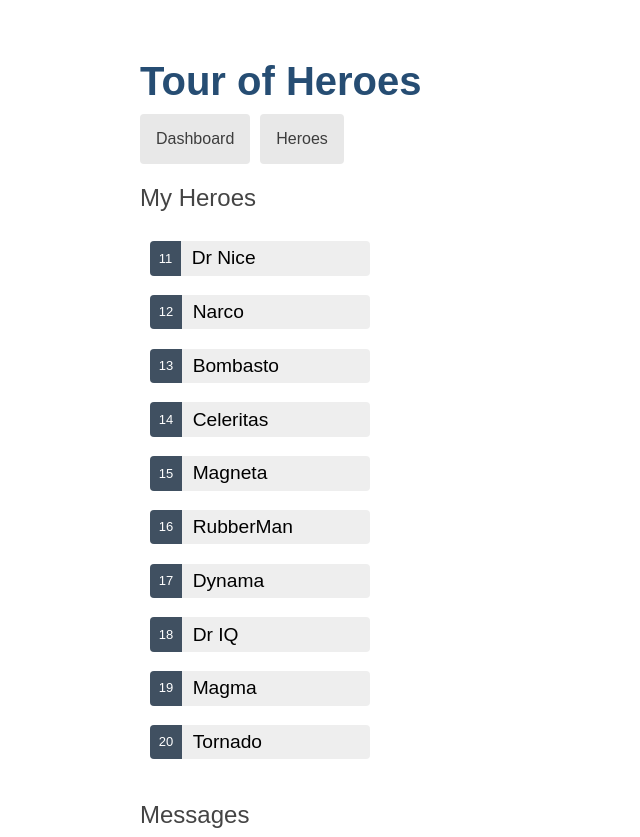
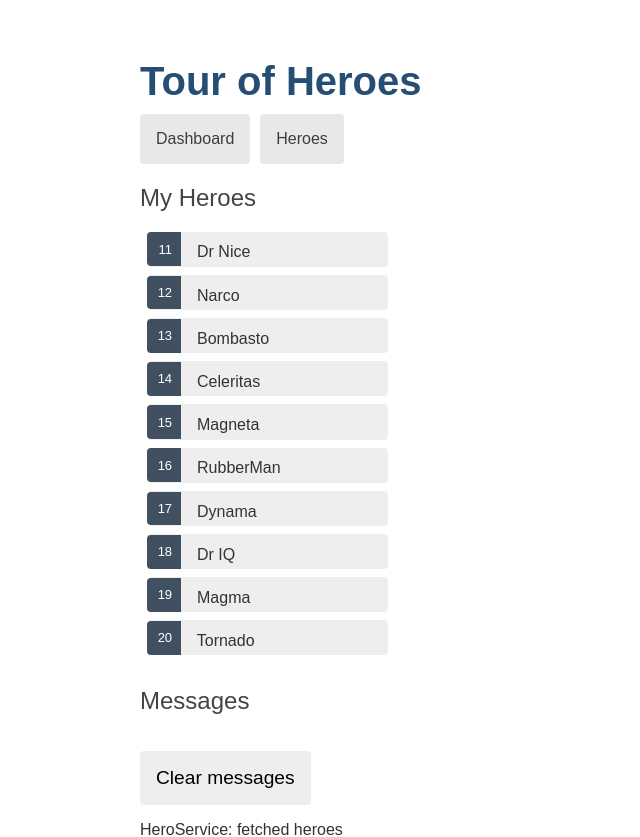
Before and after one commit to ctopheryoung/angular-tour-of-heroes, an Angular app: page /heroes in a window 1280 px wide. Shown: the top 837 px of the page, without its empty margins (0-640 px from the left). Built offline with nearby package versions, Linux system fonts and the light colour scheme.

Commit message:
use hero detail component for nav

```diff
--- a/src/app/app-routing.module.ts
+++ b/src/app/app-routing.module.ts
@@ -2,11 +2,13 @@ import { NgModule } from '@angular/core';
 import { RouterModule, Routes } from '@angular/router';
 import { HeroesComponent } from './heroes/heroes.component';
 import { DashboardComponent } from './dashboard/dashboard.component';
+import { HeroDetailComponent } from './hero-detail/hero-detail.component';
 
 const routes: Routes = [
-  { path: 'heroes', component: HeroesComponent },
+  { path: '', redirectTo: '/dashboard', pathMatch: 'full' },
+  { path: 'detail/:id', component: HeroDetailComponent },
   { path: 'dashboard', component: DashboardComponent },
-  { path: '', redirectTo: '/dashboard', pathMatch: 'full' }
+  { path: 'heroes', component: HeroesComponent }
 ];
 
 @NgModule({
--- a/src/app/dashboard/dashboard.component.html
+++ b/src/app/dashboard/dashboard.component.html
@@ -1,6 +1,7 @@
 <h2>Top Heroes</h2>
 <div class="heroes-menu">
-  <a *ngFor="let hero of heroes">
+  <a *ngFor="let hero of heroes"
+    routerLink="/detail/{{hero.id}}">
     {{ hero.name }}
   </a>
 </div>
--- a/src/app/hero-detail/hero-detail.component.css
+++ b/src/app/hero-detail/hero-detail.component.css
@@ -0,0 +1,24 @@
+/* HeroDetailComponent's private CSS styles */
+label {
+  color: #435960;
+  font-weight: bold;
+}
+input {
+  font-size: 1em;
+  padding: .5rem;
+}
+button {
+  margin-top: 20px;
+  background-color: #eee;
+  padding: 1rem;
+  border-radius: 4px;
+  font-size: 1rem;
+}
+button:hover {
+  background-color: #cfd8dc;
+}
+button:disabled {
+  background-color: #eee;
+  color: #ccc;
+  cursor: auto;
+}
--- a/src/app/hero-detail/hero-detail.component.html
+++ b/src/app/hero-detail/hero-detail.component.html
@@ -5,4 +5,5 @@
       <label for="name">Hero name: </label>
       <input id="name" [(ngModel)]="hero.name" placeholder="name">
   </div>
+  <button type="button" (click)="goBack()">go back</button>
 </div>
--- a/src/app/hero-detail/hero-detail.component.ts
+++ b/src/app/hero-detail/hero-detail.component.ts
@@ -1,4 +1,8 @@
 import { Component, OnInit, Input } from '@angular/core';
+import { ActivatedRoute } from '@angular/router';
+import { Location } from '@angular/common';
+
+import { HeroService } from '../hero.service';
 import { Hero } from '../hero';
 
 @Component({
@@ -9,9 +13,23 @@ import { Hero } from '../hero';
 export class HeroDetailComponent implements OnInit {
   @Input() hero?: Hero;
 
-  constructor() { }
+  constructor(
+    private route: ActivatedRoute,
+    private heroService: HeroService,
+    private location: Location
+  ) { }
 
   ngOnInit(): void {
+    this.getHero();
   }
 
+  getHero(): void {
+    const id = Number(this.route.snapshot.paramMap.get('id'));
+    this.heroService.getHero(id)
+      .subscribe(hero => this.hero = hero);
+  }
+
+  goBack(): void {
+    this.location.back();
+  }
 }
--- a/src/app/hero.service.ts
+++ b/src/app/hero.service.ts
@@ -14,5 +14,11 @@ export class HeroService {
     return heroes;
   }
 
+  getHero(id: number): Observable<Hero> {
+    const hero = HEROES.find(h => h.id === id)!;
+    this.messageService.add(`HeroService: fetched hero id=${id}`);
+    return of(hero);
+  }
+
   constructor(private messageService: MessageService) { }
 }
--- a/src/app/heroes/heroes.component.css
+++ b/src/app/heroes/heroes.component.css
@@ -7,47 +7,34 @@
 }
 
 .heroes li {
-  display: flex;
+  position: relative;
+  cursor: pointer;
 }
 
-.heroes button {
-  flex: 1;
-  cursor: pointer;
-  position: relative;
-  left: 0;
-  background-color: #EEE;
-  margin: .5em;
-  padding: 0;
-  border-radius: 4px;
-  display: flex;
-  align-items: stretch;
-  height: 1.8em;
-}
-
-.heroes button:hover {
-  color: #2c3a41;
-  background-color: #e6e6e6;
+.heroes li:hover {
   left: .1em;
 }
 
-.heroes button:active {
+.heroes a {
+  color: #333;
+  text-decoration: none;
+  background-color: #EEE;
+  margin: .5em;
+  padding: .3em 0;
+  height: 1.6em;
+  border-radius: 4px;
+  display: block;
+  width: 100%;
+}
+
+.heroes a:hover {
+  color: #2c3a41;
+  background-color: #e6e6e6;
+}
+
+.heroes a:active {
   background-color: #525252;
   color: #fafafa;
-}
-
-.heroes button.selected {
-  background-color: black;
-  color: white;
-}
-
-.heroes button.selected:hover {
-  background-color: #505050;
-  color: white;
-}
-
-.heroes button.selected:active {
-  background-color: black;
-  color: white;
 }
 
 .heroes .badge {
@@ -57,10 +44,12 @@
   padding: 0.8em 0.7em 0 0.7em;
   background-color: #405061;
   line-height: 1em;
+  position: relative;
+  left: -1px;
+  top: -4px;
+  height: 1.8em;
+  min-width: 16px;
+  text-align: right;
   margin-right: .8em;
   border-radius: 4px 0 0 4px;
 }
-
-.heroes .name {
-  align-self: center;
-}
--- a/src/app/heroes/heroes.component.html
+++ b/src/app/heroes/heroes.component.html
@@ -2,11 +2,8 @@
 
 <ul class="heroes">
     <li *ngFor="let hero of heroes">
-        <button [class.selected]="hero === selectedHero" type="button" (click)="onSelect(hero)">
-          <span class="badge">{{hero.id}}</span>
-          <span class="name">{{hero.name}}</span>
-        </button>
-      </li>
+      <a routerLink="/detail/{{hero.id}}">
+        <span class="badge">{{hero.id}}</span> {{hero.name}}
+      </a>
+    </li>
 </ul>
-
-<app-hero-detail [hero]="selectedHero"></app-hero-detail>
--- a/src/app/heroes/heroes.component.ts
+++ b/src/app/heroes/heroes.component.ts
@@ -10,19 +10,12 @@ import { MessageService } from '../message.service';
   styleUrls: ['./heroes.component.css']
 })
 export class HeroesComponent implements OnInit {
-  selectedHero?: Hero;
-
   heroes: Hero[] = [];
 
   constructor(private heroService: HeroService, private messageService: MessageService) { }
 
   ngOnInit(): void {
     this.getHeroes();
-  }
-
-  onSelect(hero: Hero): void {
-    this.selectedHero = hero;
-    this.messageService.add(`HeroesComponent: Selected hero id=${hero.id}`);
   }
 
   getHeroes(): void {
```
